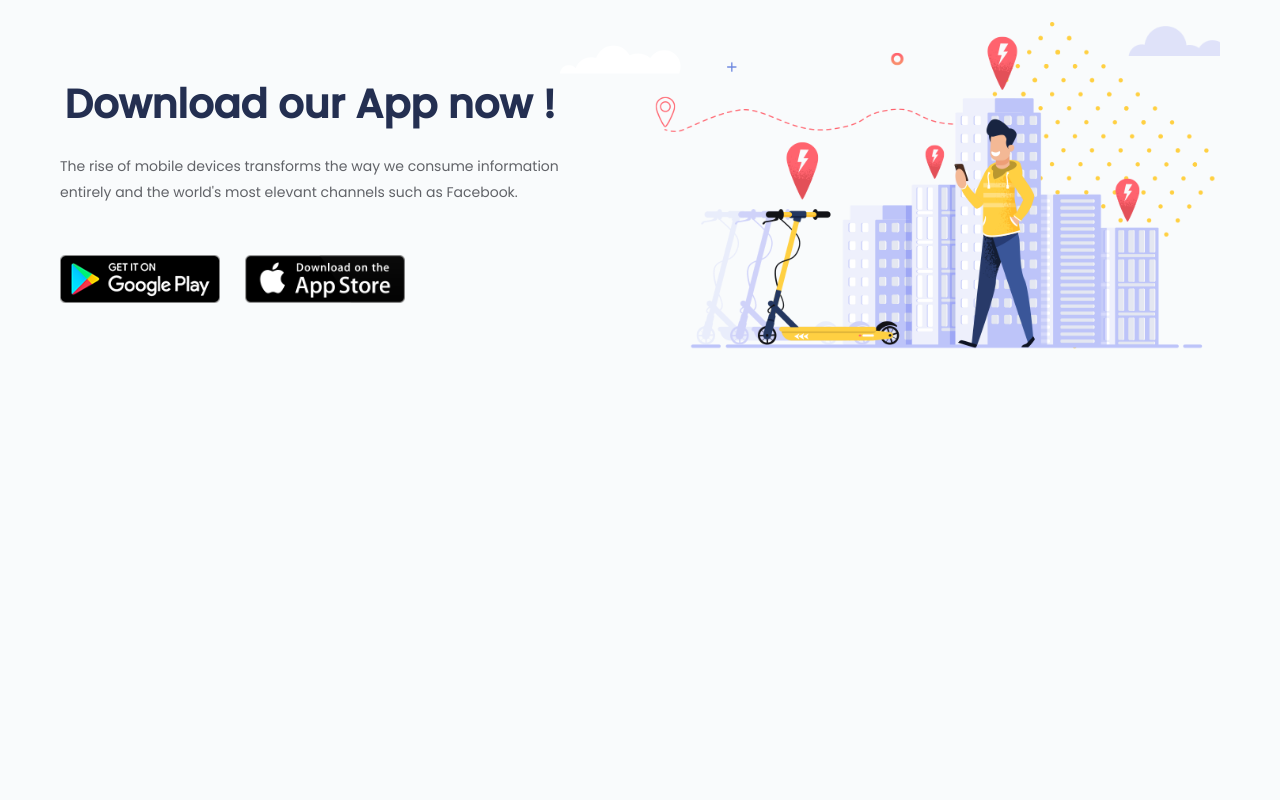
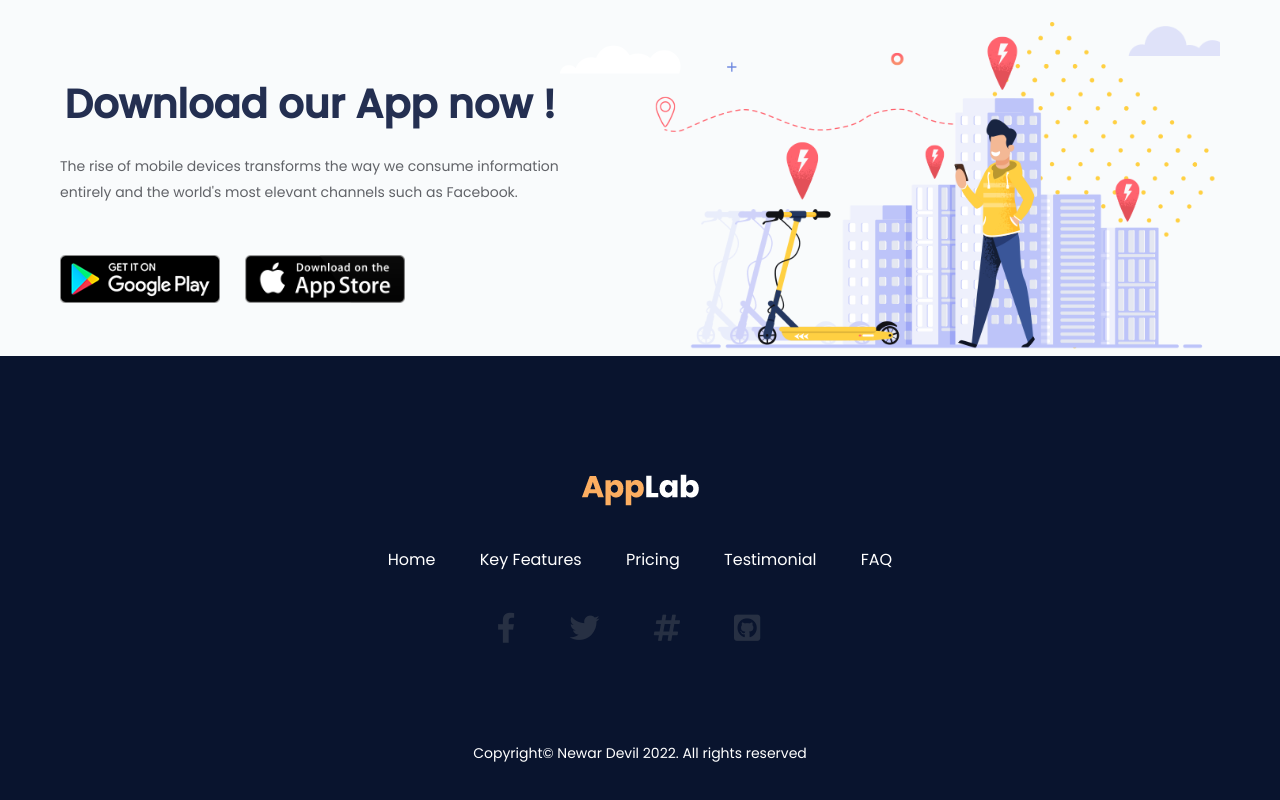
Before and after one commit to arunabhnewar/app-lab-html-css, a plain HTML site: page index.html in a window 1280 px wide. Shown: the part 6403-7203 px from the top of the page. Before the commit the page ends 6759 px from the top, so only its background shows below. Drawn offline with Linux system fonts and the light colour scheme.

Commit message:
footer section added

```diff
--- a/css/mediaQuery.css
+++ b/css/mediaQuery.css
@@ -225,6 +225,7 @@
 
     .pricing_card_content {
         grid-template-columns: repeat(1, 1fr);
+        place-items: center;
     }
 
 }
--- a/css/style.css
+++ b/css/style.css
@@ -718,3 +718,57 @@ header {
 .app_img img {
     width: 100%;
 }
+
+
+/*----------footer---------*/
+#footer_section {
+    height: 500px;
+    background-color: #09142e
+}
+
+.footer_content {
+    padding-top: 118px;
+    text-align: center;
+}
+
+.footer_logo {
+    text-align: center;
+}
+.footer_nav ul li {
+    display: inline-block;
+    padding: 25px 20px;
+}
+
+.footer_content li a {
+    font-size: 16px;
+    line-height: 44px;
+    color: #ffffff;
+    font-weight: 400;
+    transition: all 0.6s ease-in-out;
+}
+
+.footer_content li a:hover {
+    color: orange;
+}
+
+.footer_social {
+    font-size: 30px;
+    letter-spacing: 23px;
+    line-height: 44px;
+    color: #273043;
+    font-weight: 400;
+    cursor: pointer;
+    transition:  all 0.6s ease-in-out;
+}
+
+.footer_social i:hover {
+    color: orange;
+}
+
+.footer_content p {
+    padding-top: 80px;
+    font-size: 14px;
+    line-height: 44px;
+    color: #ffffff;
+    font-weight: 400;
+}
--- a/index.html
+++ b/index.html
@@ -443,8 +443,11 @@
         </section>
         <!---------pricing section end------------->
 
+        <!---------testimonial section start------------->
+        <!---------testimonial section end--------------->
 
-
+        <!----------------faq section start------------->
+        <!----------------faq section end--------------->
 
         <!---------app section start-------------->
         <section id="app_section">
@@ -469,7 +472,31 @@
     <!------main end-------------->
 
     <!------footer start---------->
-    <footer></footer>
+    <footer id="footer_section">
+        <div class="container footer_content">
+            <div class="footer_logo">
+                <img src="./assets/footer-logo.png" alt="">
+            </div>
+
+            <div class="footer_nav">
+                <ul>
+                    <li><a href="#home">Home</a> </li>
+                    <li><a href="#keyFeatures">Key Features</a> </li>
+                    <li><a href="#pricing">Pricing</a> </li>
+                    <li><a href="#testimonial">Testimonial</a> </li>
+                    <li><a href="#faq">FAQ</a> </li>
+                </ul>
+            </div>
+
+            <div class="footer_social">
+                <i class="fab fa-facebook-f"></i>
+                <i class="fab fa-twitter"></i>
+                <i class="fas fa-hashtag"></i>
+                <i class="fab fa-github-square"></i>
+            </div>
+            <p>Copyright© <span>Newar Devil</span> 2022. All rights reserved</p>
+        </div>
+    </footer>
     <!------footer end---------->
 
 </body>
```
Also changed, not shown: assets/footer-logo.png (added).
